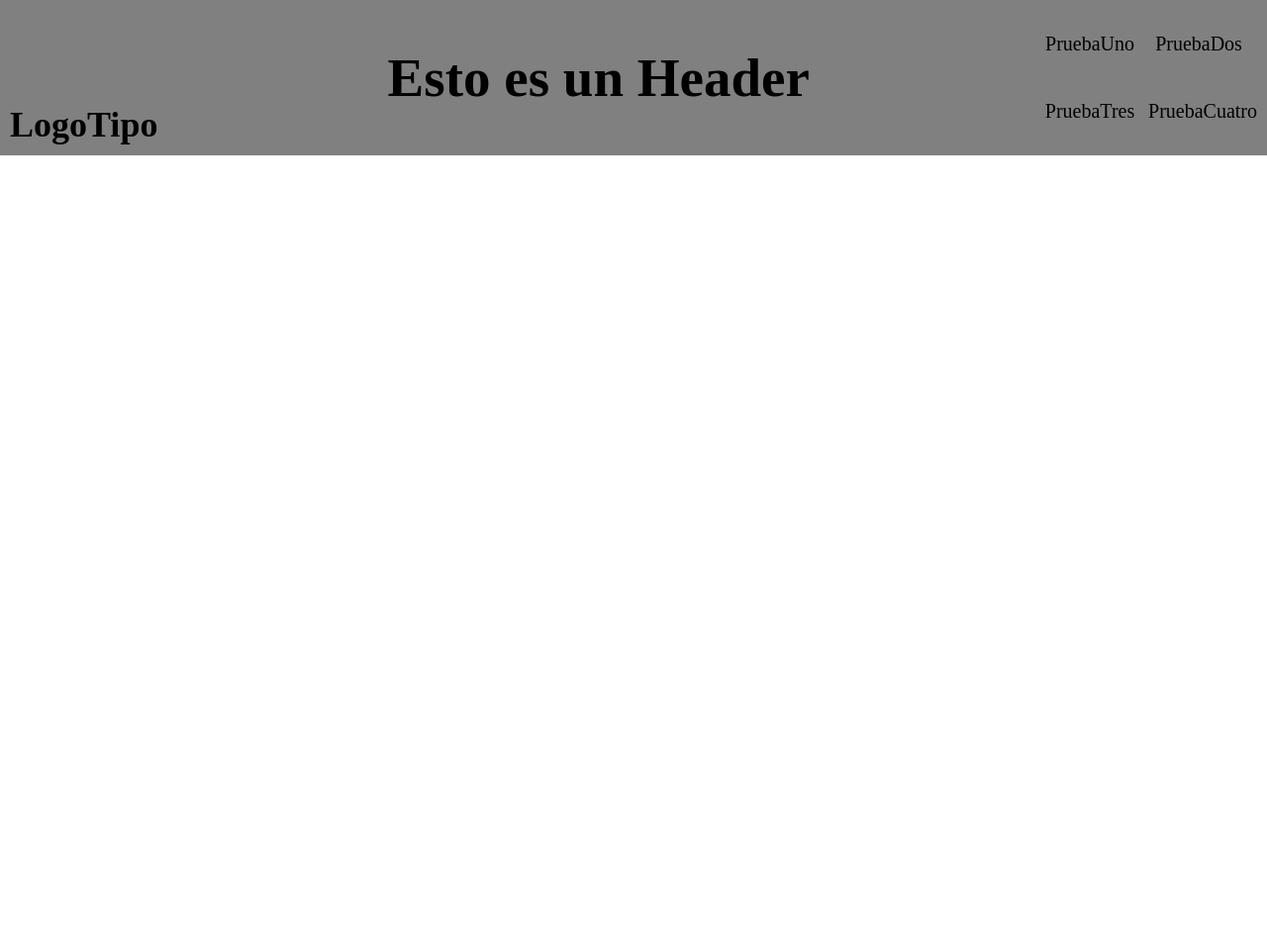
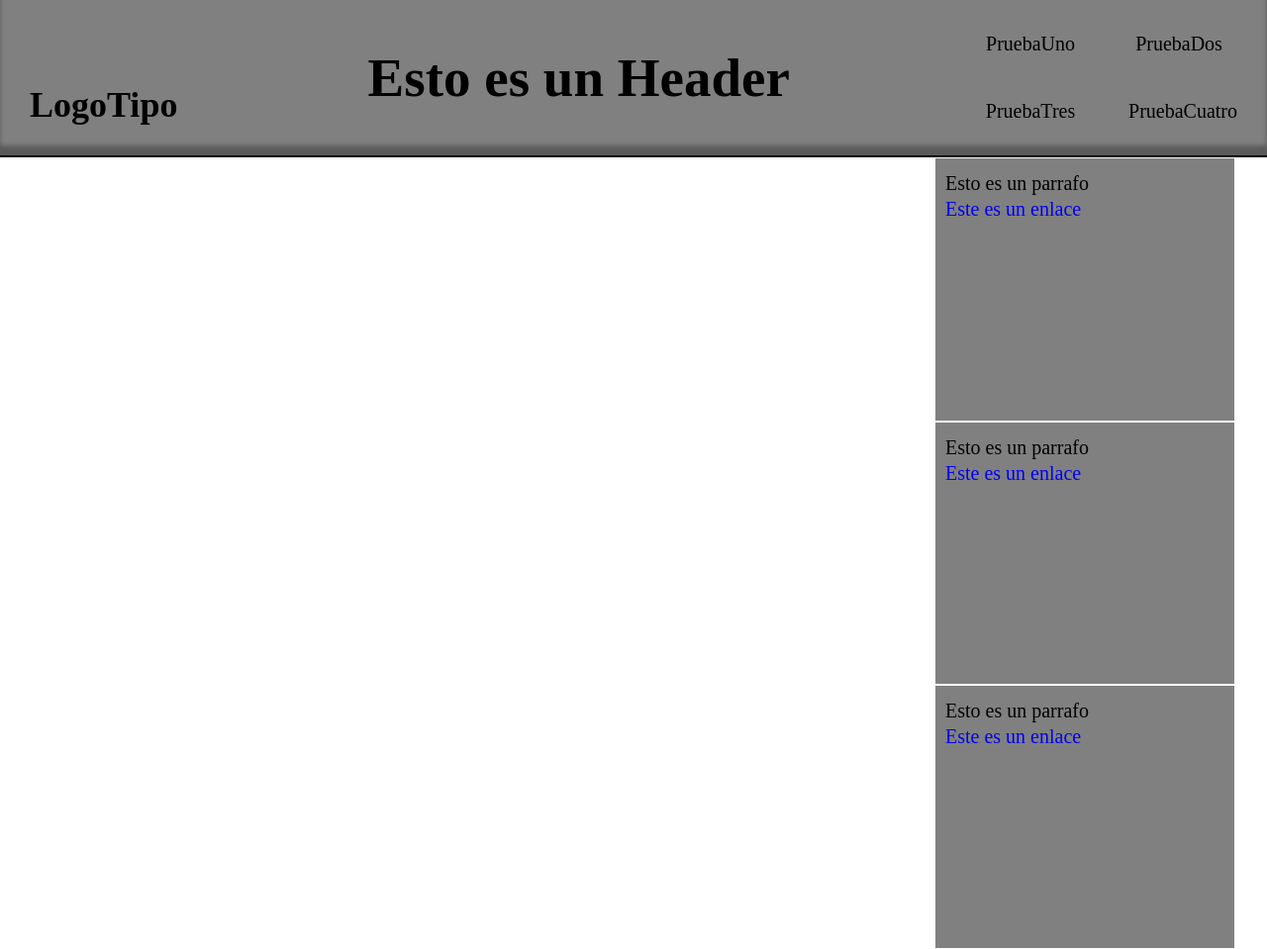
Before and after one commit to dellpinos/areaPruebas, a PHP site: page / in a window 1280 px wide. Shown: the whole page at 99% size. Before the commit the page ends 157 px from the top, so only its background shows below. Run offline with PHP 8.4, Linux system fonts and the light colour scheme.

Commit message:
creando sidebar

```diff
--- a/index.html
+++ b/index.html
@@ -1,12 +1,14 @@
 <!DOCTYPE html>
 <html lang="en">
+
 <head>
     <meta charset="UTF-8">
     <meta http-equiv="X-UA-Compatible" content="IE=edge">
     <meta name="viewport" content="width=device-width, initial-scale=1.0">
-    <title>Document</title>
+    <title>MdP</title>
     <link rel="stylesheet" href="build/css/app.css">
 </head>
+
 <body>
     <header class="header">
         <div class="logotipo">
@@ -23,11 +25,31 @@
         </nav>
 
     </header>
-    <main class="contenedor">
+    <div class="contenedor contenedor__grid">
+        <main class="contenido">
 
-    </main>
+        </main>
+
+        <sidebar>
+            <div class="entrada__sidebar">
+                <p>Esto es un parrafo</p>
+                <a href="#">Este es un enlace</a>
+            </div>
+            <div class="entrada__sidebar">
+                <p>Esto es un parrafo</p>
+                <a href="#">Este es un enlace</a>
+            </div>
+            <div class="entrada__sidebar">
+                <p>Esto es un parrafo</p>
+                <a href="#">Este es un enlace</a>
+            </div>
+
+        </sidebar>
+    </div>
+
 
     <script src="build/js/app.js"></script>
 
 </body>
+
 </html>
--- a/src/scss/base/_globales.scss
+++ b/src/scss/base/_globales.scss
@@ -24,8 +24,6 @@ p{
 a {
     text-decoration: none;
 }
-
-
 h1 {
     font-size: 4rem;
 }
@@ -42,3 +40,7 @@ img {
     width: 100%;
     height: auto;
 }
+.contenedor__grid {
+    display: grid;
+    grid-template-columns: 3fr 1fr;
+}
--- /dev/null
+++ b/src/scss/layout/_contenido.scss
@@ -0,0 +1,5 @@
+.contenido {
+    width: 50rem;
+    height: 60rem;
+
+}
--- a/src/scss/layout/_header.scss
+++ b/src/scss/layout/_header.scss
@@ -1,8 +1,12 @@
 .header {
     display: flex;
     justify-content: space-between;
+
     background-color: grey;
     padding: 1rem;
+
+    border-bottom: 2px solid black;
+    box-shadow: inset 0px -10px 5px rgba(0, 0, 0, 0.3);
 
     :last-child {
         align-items: center;
@@ -25,8 +29,12 @@
         a {
             margin: 0 .8rem 0 0;
             color: black;
+            padding: 2rem;
+            &:hover {
+                box-shadow: inset -2px -2px 15px  rgba(255, 255, 255, 0.8);
+
+            }
         }
-
         :last-child {
             margin: 0;
         }
@@ -34,5 +42,6 @@
 
     .logotipo {
         display: flex;
+        padding: 2rem;
     }
 }
--- a/src/scss/layout/_index.scss
+++ b/src/scss/layout/_index.scss
@@ -1 +1,3 @@
 @forward 'header';
+@forward 'sidebar';
+@forward 'contenido';
--- /dev/null
+++ b/src/scss/layout/_sidebar.scss
@@ -0,0 +1,19 @@
+sidebar {
+    display: grid;
+    grid-template-columns: 1fr;
+    height: 80rem;
+    background-color: grey;
+
+    a {
+        font-size: 2rem;
+    }
+}
+.entrada__sidebar {
+    border: 1px solid white;
+    padding: 1rem;
+    margin: 0 0;
+
+    p {
+        margin: 0 0;
+    }
+}
```
Also changed, not shown: build/css/app.css (+1 -1 lines), pruebauno.html (deleted), 2 other files.
